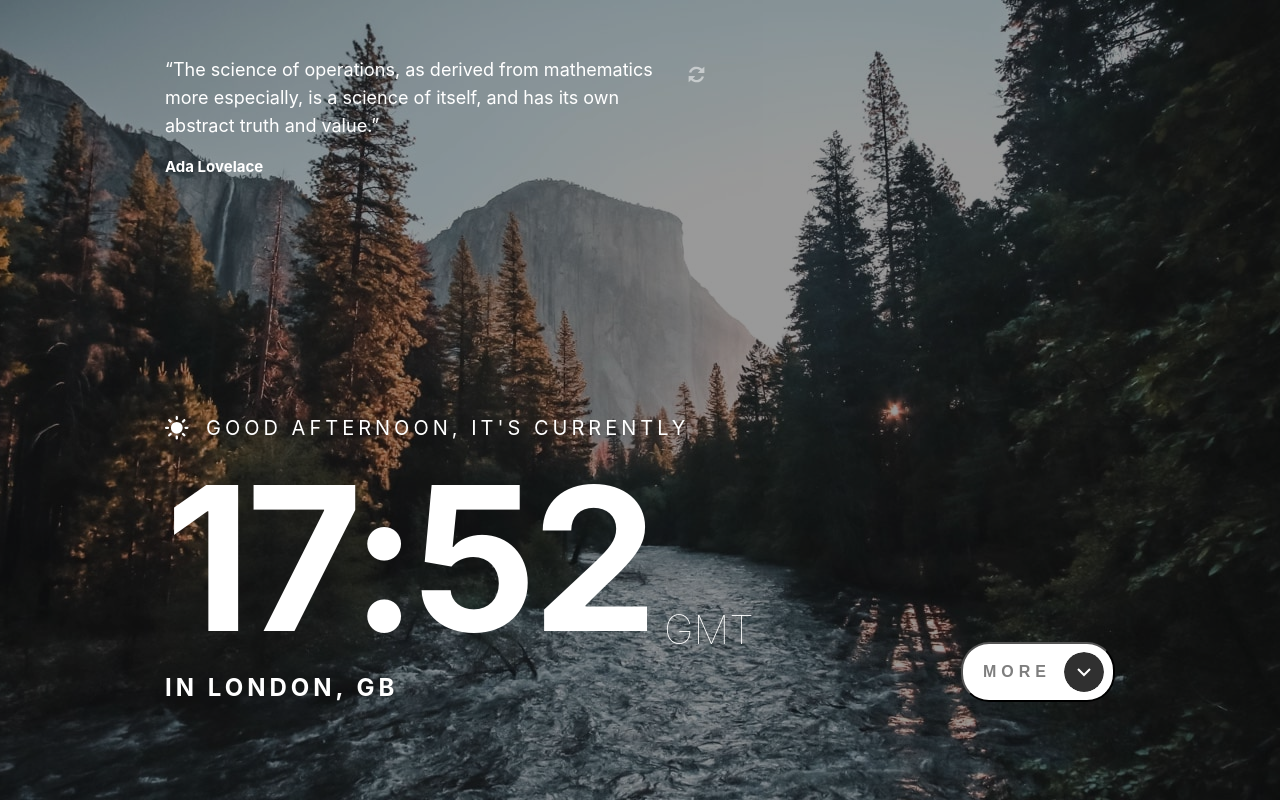
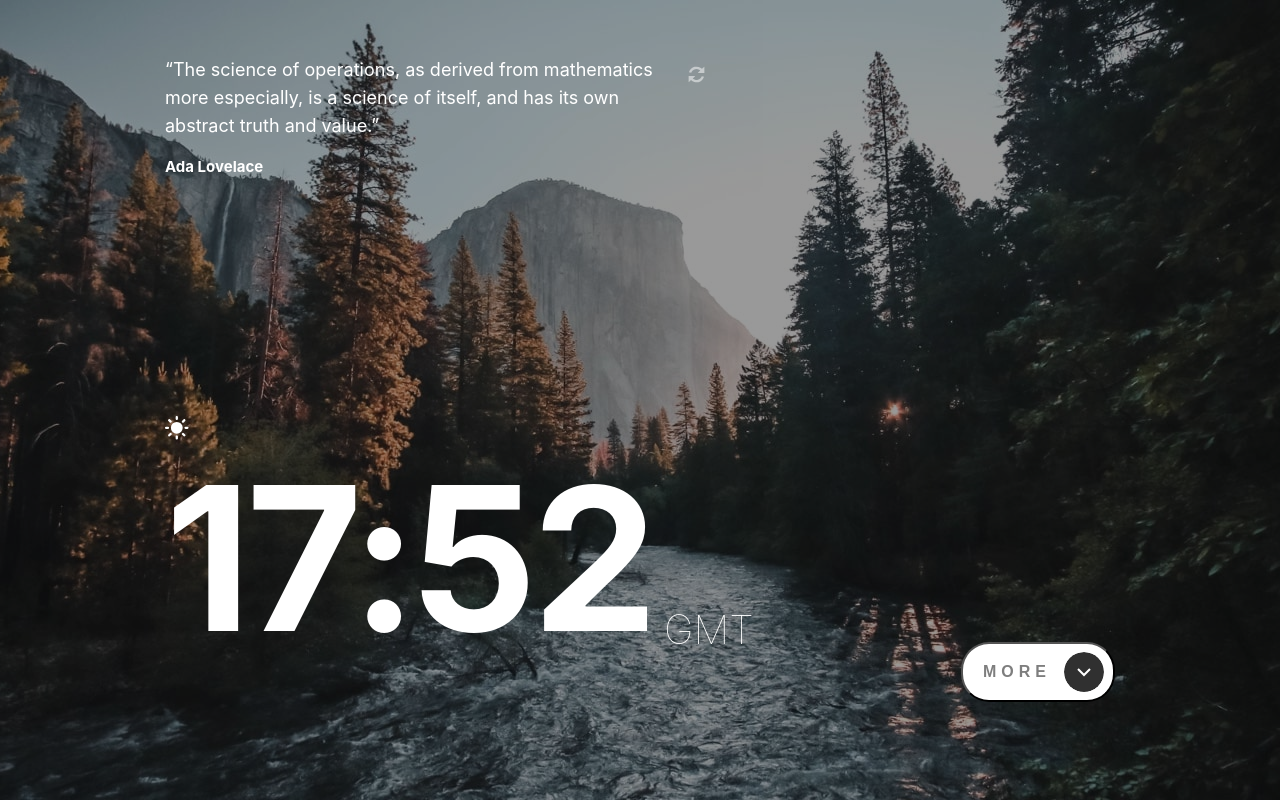
Before and after one commit to pronoia9/pun-manteau, a React (Vite) app: page / in a window 1280 px wide. Built offline with nearby package versions, Linux system fonts and the light colour scheme.

Commit message:
add container props for quoteMotion

```diff
--- a/src/motion.js
+++ b/src/motion.js
@@ -3,11 +3,7 @@ export const appMotion = {
   container: {
     initial: 'hidden',
     animate: 'show',
-    variants: {
-      transition: {
-        staggerChildren: 0.25,
-      },
-    },
+    variants: { transition: { staggerChildren: 0.25 } },
   },
 
   background: {},
@@ -15,7 +11,15 @@ export const appMotion = {
 
 //--- QUOTE
 export const quoteMotion = {
-  container: { variants: {} },
+  container: {
+    initial: 'hidden',
+    animate: 'show',
+    exit: 'out',
+    variants: {
+      hidden: { opacity: 0 },
+      show: { opacity: 1, transition: { staggerChildren: 5, delayChildren: 1 } },
+    },
+  },
 
   button: (initial = 'hidden') => ({
     initial,
@@ -91,8 +95,8 @@ export const overlayMotion = {
 
 //--- UTILS
 export const textType = {
-  text: (speed = 0.05) => ({ initial: 'hidden', animate: 'show', variants: staggerContainer(speed) }),
-  char: { variants: textVariant() },
+  text: (speed = 0.05) => ({ variants: { ...staggerContainer(speed) } }),
+  char: { variants: { ...textVariant() } },
 };
 
 export function textVariant(transition = {}) {
```
